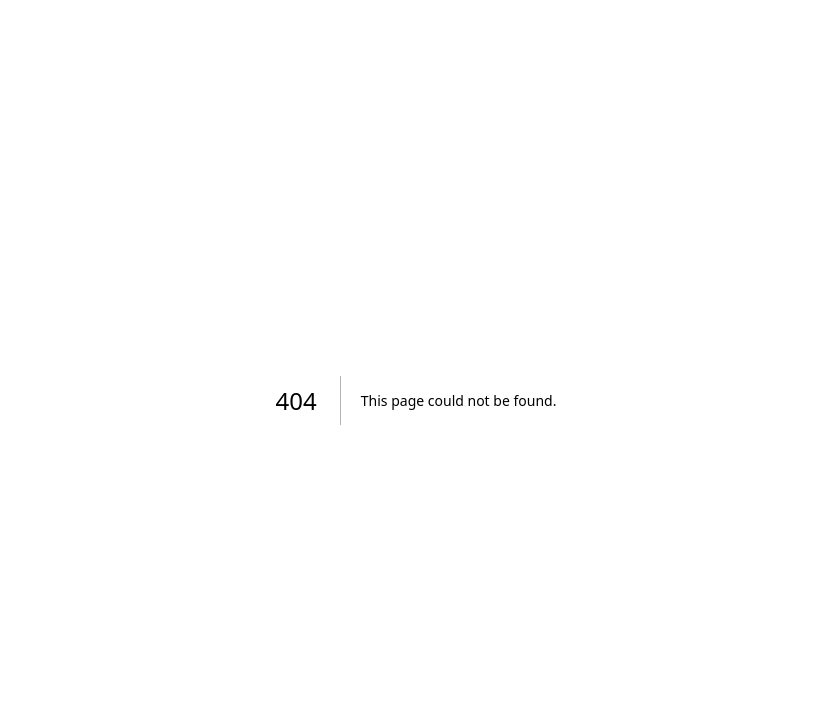
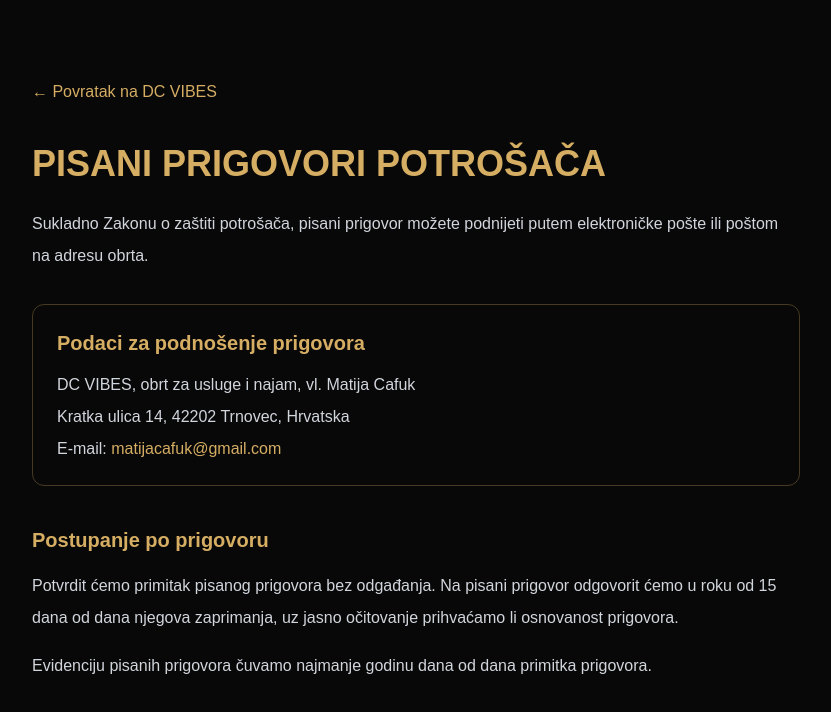
Before and after one commit to matijacafuk-cmd/dc-vibes-website, a Next.js app: page /prigovori in a window 1280 px wide. Before the commit this address had no page. Shown: the top 712 px of the page, without its empty margins (224-1055 px from the left). Built offline with nearby package versions, Linux system fonts and the light colour scheme.

Commit message:
Create page.tsx

```diff
--- /dev/null
+++ b/app/prigovori/page.tsx
@@ -0,0 +1,58 @@
+export default function PrigovoriPage() {
+  return (
+    <main className="min-h-screen bg-[#080808] text-white px-6 py-20">
+      <div className="max-w-3xl mx-auto">
+        <a href="/" className="text-[#d5ad63] hover:underline">
+          ← Povratak na DC VIBES
+        </a>
+
+        <h1 className="mt-10 text-3xl md:text-4xl font-bold text-[#d5ad63]">
+          PISANI PRIGOVORI POTROŠAČA
+        </h1>
+
+        <p className="mt-6 text-gray-300 leading-8">
+          Sukladno Zakonu o zaštiti potrošača, pisani prigovor možete
+          podnijeti putem elektroničke pošte ili poštom na adresu obrta.
+        </p>
+
+        <div className="mt-8 rounded-xl border border-[#d5ad63]/30 p-6">
+          <h2 className="text-xl font-semibold text-[#d5ad63]">
+            Podaci za podnošenje prigovora
+          </h2>
+
+          <p className="mt-4 text-gray-300">
+            DC VIBES, obrt za usluge i najam, vl. Matija Cafuk
+          </p>
+          <p className="mt-2 text-gray-300">
+            Kratka ulica 14, 42202 Trnovec, Hrvatska
+          </p>
+          <p className="mt-2 text-gray-300">
+            E-mail:{" "}
+            <a
+              href="mailto:matijacafuk@gmail.com"
+              className="text-[#d5ad63] hover:underline"
+            >
+              matijacafuk@gmail.com
+            </a>
+          </p>
+        </div>
+
+        <h2 className="mt-10 text-xl font-semibold text-[#d5ad63]">
+          Postupanje po prigovoru
+        </h2>
+
+        <p className="mt-4 text-gray-300 leading-8">
+          Potvrdit ćemo primitak pisanog prigovora bez odgađanja.
+          Na pisani prigovor odgovorit ćemo u roku od 15 dana od dana
+          njegova zaprimanja, uz jasno očitovanje prihvaćamo li
+          osnovanost prigovora.
+        </p>
+
+        <p className="mt-4 text-gray-300 leading-8">
+          Evidenciju pisanih prigovora čuvamo najmanje godinu dana
+          od dana primitka prigovora.
+        </p>
+      </div>
+    </main>
+  );
+}
```
